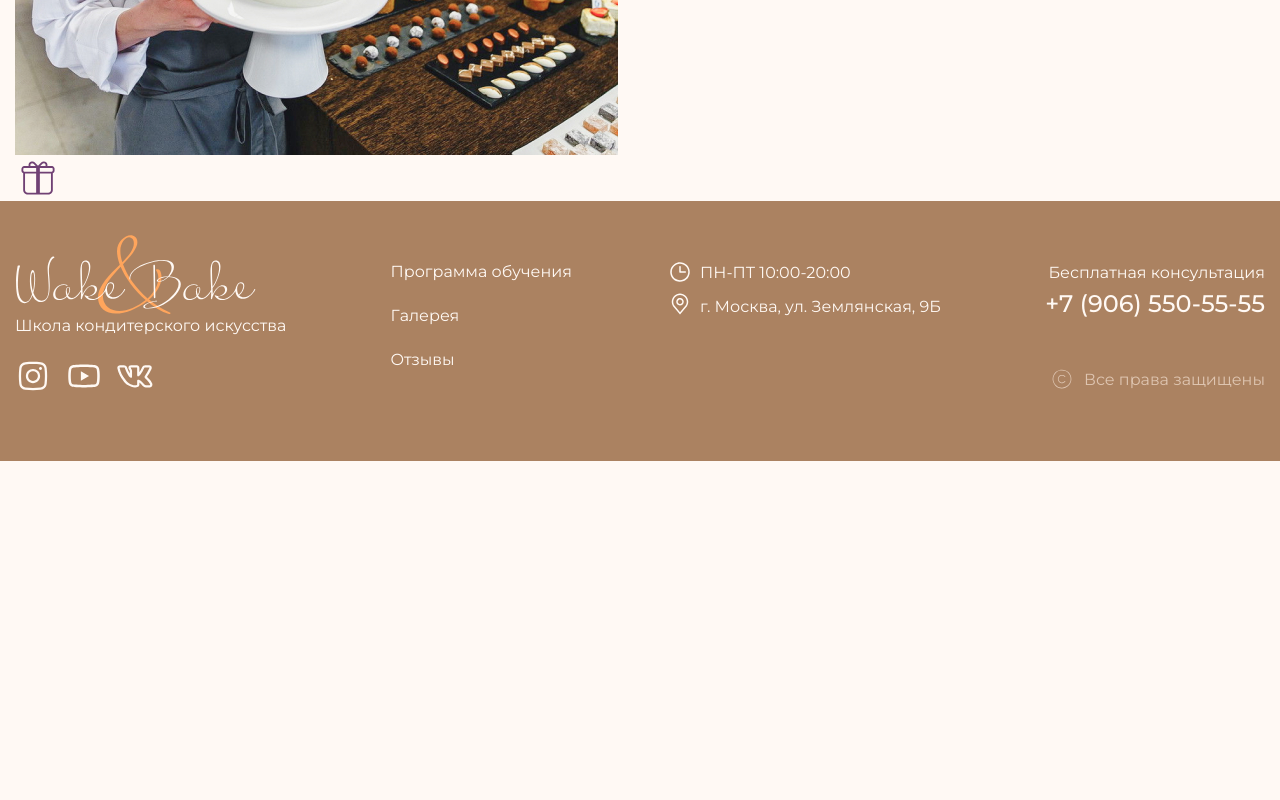
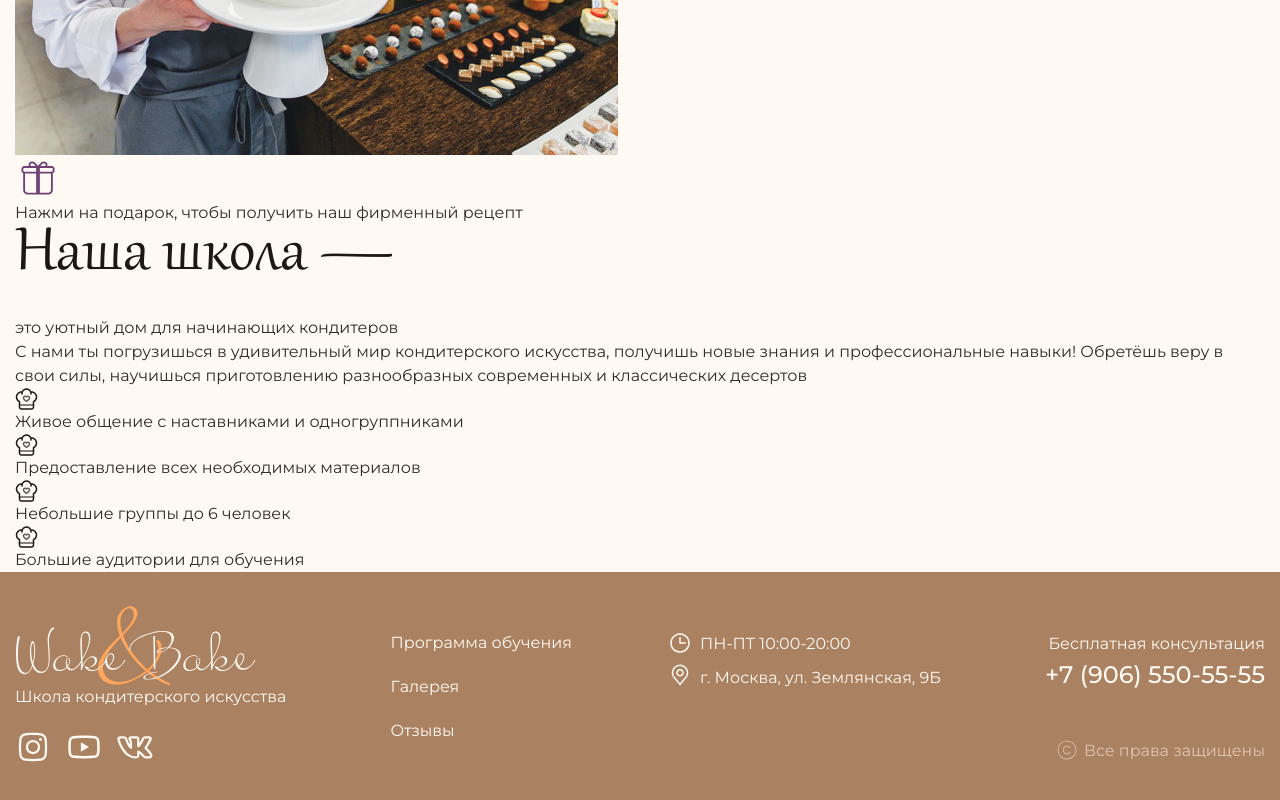
Before and after one commit to igmrsky/wake-bake, a website: page app/index.html in a window 1280 px wide. Shown: the part 1070-1870 px from the top of the page. Before the commit the page ends 1531 px from the top, so only its background shows below. Drawn offline with Linux system fonts and the light colour scheme; files whose address does not match are found by name.

Commit message:
need to add styles

```diff
--- a/app/index.html
+++ b/app/index.html
@@ -48,7 +48,7 @@
                         <span class="header-content__start">Старт</span>
                         <span class="header-content__date">26.06.2023</span>
                     </div>
-                    <h1 class="header-content__title">
+                    <h1 class="title header-content__title">
                         Научись печь торты и десерты с нуля
                     </h1>
                     <p class="header-content__text">
@@ -80,8 +80,48 @@
                         <img src="images/school.jpg" alt="our mentor">
                         <div class="school__icon-box">
                             <a data-fancybox="gallery" href="#pop-up">
-                                <img id="pop-up" src="images/icons/gift.svg" alt="">
+                                <img src="images/icons/gift.svg" alt="">
                             </a>
+                            <span class="school__icon-text">
+                                Нажми на подарок, чтобы получить наш фирменный рецепт
+                            </span>
+                        </div>
+                    </div>
+                    <div class="school__content">
+                        <h2 class="title school__title">
+                            Наша школа —
+                        </h2>
+                        <span class="school__subtitle">
+                            это уютный дом для начинающих кондитеров
+                        </span>
+                        <p class="school__content-text">
+                            С нами ты погрузишься в удивительный мир кондитерского искусства, получишь новые знания и профессиональные навыки! Обретёшь веру в свои силы, научишься приготовлению разнообразных современных и классических десертов
+                        </p>
+                        <div class="school__content-items">
+                            <div class="school__content-item">
+                                <img class="school__content-icon" src="images/icons/cook-hat.svg" alt="">
+                                <span class="school__item-text">
+                                    Живое общение с наставниками и одногруппниками
+                                </span>
+                            </div>
+                            <div class="school__content-item">
+                                <img class="school__content-icon" src="images/icons/cook-hat.svg" alt="">
+                                <span class="school__item-text">
+                                    Предоставление всех необходимых материалов
+                                </span>
+                            </div>
+                            <div class="school__content-item">
+                                <img class="school__content-icon" src="images/icons/cook-hat.svg" alt="">
+                                <span class="school__item-text">
+                                    Небольшие группы до 6 человек
+                                </span>
+                            </div>
+                            <div class="school__content-item">
+                                <img class="school__content-icon" src="images/icons/cook-hat.svg" alt="">
+                                <span class="school__item-text">
+                                    Большие аудитории для обучения
+                                </span>
+                            </div>
                         </div>
                     </div>
                 </div>
--- a/app/scss/_global.scss
+++ b/app/scss/_global.scss
@@ -22,3 +22,11 @@ body {
     padding: 0 15px;
     margin: 0 auto;
 }
+
+.title {
+    font-size: 74px;
+    @extend %gabriola-400;
+    color: $title;
+    line-height: 82%;
+    margin-bottom: 30px;
+}
--- a/app/scss/style.scss
+++ b/app/scss/style.scss
@@ -83,14 +83,6 @@
             background-color: #b197b2;
             border-radius: 50%;
         }
-    }
-
-    &__title {
-        font-size: 74px;
-        @extend %gabriola-400;
-        color: $title;
-        line-height: 82%;
-        margin-bottom: 30px;
     }
 
     &__text {
```
Also changed, not shown: app/css/style.min.css.
